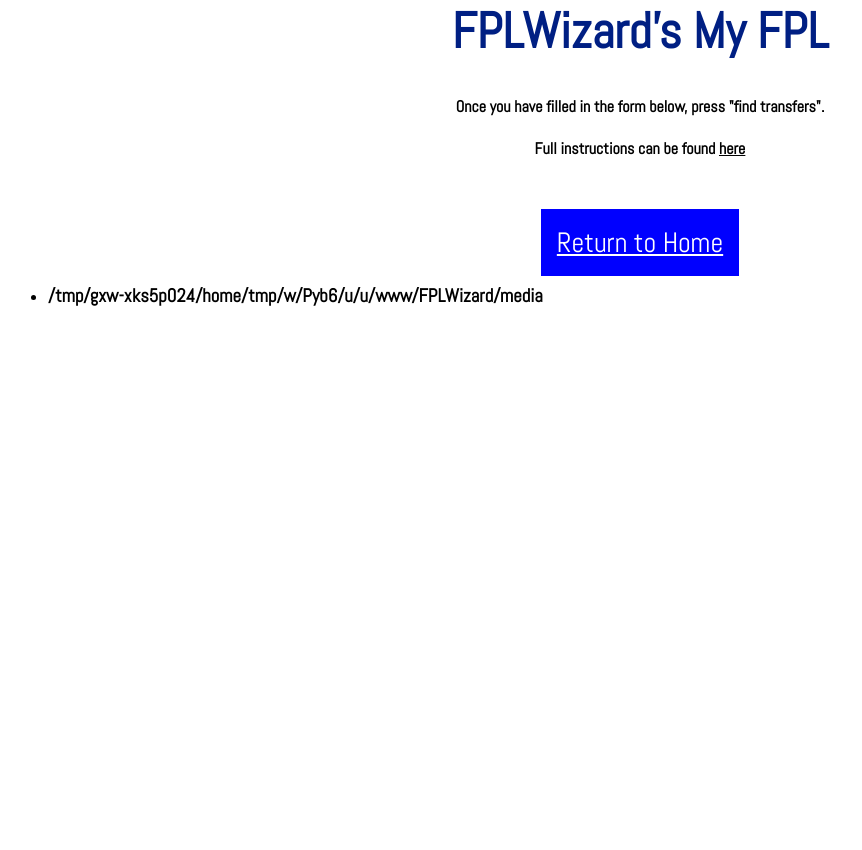
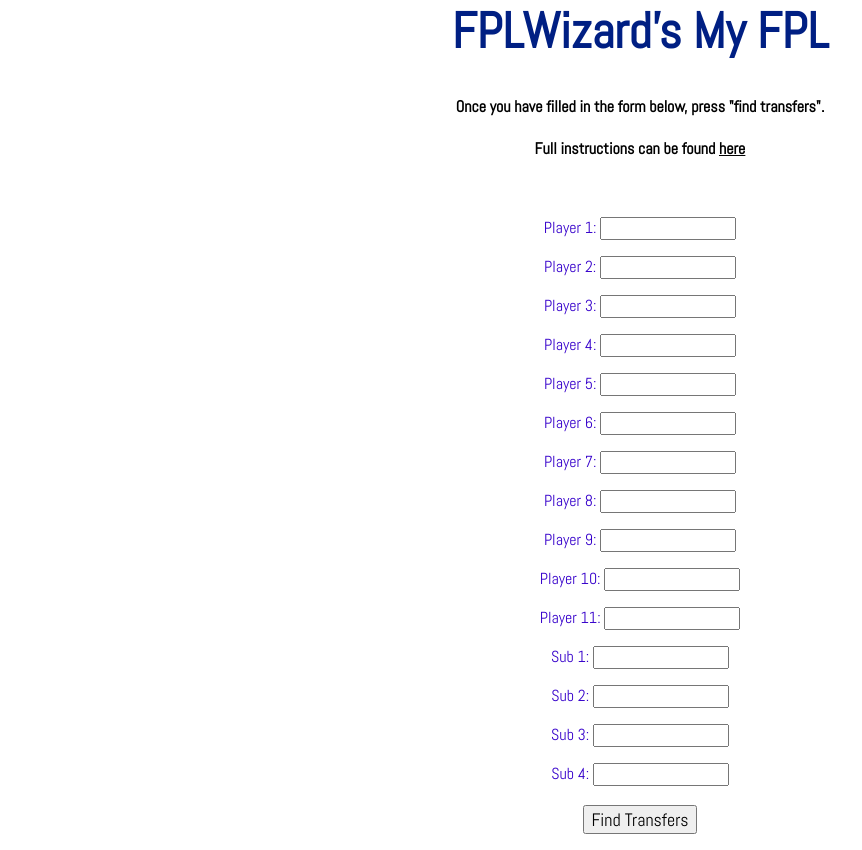
Before and after one commit to JamesRestell8/NEA_website, a Django app: page /MyFPL/ in a window 1280 px wide. Shown: the part 130-980 px from the top of the page, without its empty margins (0-862 px from the left). Before the commit the page ends 436 px from the top, so only its background shows below. Run offline with Django 4.2, Linux system fonts and the light colour scheme; parts of the project's set-up code (start-up, migrations or seed data) failed here and were passed over; some libraries are stand-ins or nearby versions.

Commit message:
My FPL now has a form that the user can fill in for their team. The site will check that the team is valid (all players exist), and then output the team with their simplified name. Also updated the instructions page.

```diff
--- a/FPLWizard/webApp/forms.py
+++ b/FPLWizard/webApp/forms.py
@@ -1 +1,18 @@
 from django import forms
+
+class userTeamEntry(forms.Form):
+    player1 = forms.CharField(max_length=100, label="Player 1")
+    player2 = forms.CharField(max_length=100, label="Player 2")
+    player3 = forms.CharField(max_length=100, label="Player 3")
+    player4 = forms.CharField(max_length=100, label="Player 4")
+    player5 = forms.CharField(max_length=100, label="Player 5")
+    player6 = forms.CharField(max_length=100, label="Player 6")
+    player7 = forms.CharField(max_length=100, label="Player 7")
+    player8 = forms.CharField(max_length=100, label="Player 8")
+    player9 = forms.CharField(max_length=100, label="Player 9")
+    player10 = forms.CharField(max_length=100, label="Player 10")
+    player11 = forms.CharField(max_length=100, label="Player 11")
+    sub1 = forms.CharField(max_length=100, label="Sub 1")
+    sub2 = forms.CharField(max_length=100, label="Sub 2")
+    sub3 = forms.CharField(max_length=100, label="Sub 3")
+    sub4 = forms.CharField(max_length=100, label="Sub 4")
--- a/FPLWizard/webApp/static/webApp/style.css
+++ b/FPLWizard/webApp/static/webApp/style.css
@@ -85,7 +85,7 @@ a {
 }
 
 p {
-    font-size: x-large;
+    font-size: medium;
     color: rgb(54, 0, 203);
     text-align: center;
 }
--- a/FPLWizard/webApp/templates/webApp/fplIDHelp.html
+++ b/FPLWizard/webApp/templates/webApp/fplIDHelp.html
@@ -16,8 +16,10 @@
     <div id='center'>
             <div id='IDHelp'>
             1. Login to fantasy premier league via fantasy.premierleague.com <br>
-            2. Navigate to the "Points" page <br>
-            3. The number after "fantasy.premierleague.com/entry/..." is your FPL ID
+            2. Navigate to the "Pick Team" page <br>
+            3. Go to "List View" <br>
+            4. For each player, click on the information button (i), and copy and paste their full name into the FPLWizard form.
+            <img src="{% static 'webApp/listViewExample.jpg' %}" alt="Your view should look similar to this">
             <br>
             <br>
             <br>
--- a/FPLWizard/webApp/templates/webApp/myFPL.html
+++ b/FPLWizard/webApp/templates/webApp/myFPL.html
@@ -30,8 +30,11 @@
         <h4>Full instructions can be found <a id='inline-link' href='/MyFPL/fplIDHelp'>here</a></h4>
     </div>
 
-
-    <p><a href="/webApp"> Return to Home </a></p>
+    <form action="/MyFPL/" method="post">
+        {% csrf_token %}
+        {{ form.as_p }}
+        <input type='submit' value='Find Transfers'>
+    </form>
 
     <ul>
     {% for item in content %}
--- a/FPLWizard/webApp/views.py
+++ b/FPLWizard/webApp/views.py
@@ -10,6 +10,7 @@ from .databaseUpdates import DatabaseUpdater
 from .user import User
 from .models import APIIDDictionary, FPLAPIStatsGameweek, UnderstatAPIStatsGameweek
 import pandas as pd
+from .forms import userTeamEntry
 from FPLWizard.settings import MEDIA_ROOT
 
 # Home/Welcome screen
@@ -34,29 +35,30 @@ def csvTeamToPandas(file):
 def myFPL(request):
     template = loader.get_template("webApp/myFPL.html")
 
-    content = [MEDIA_ROOT]
-
+    team = []
 
     # it it's not GET, we know it's POST
     if request.method == "POST":
-        pass
-        # Make a new instance of user class, and use method to access FPL team
-        #user = User(email, password, fplID)
-        #team = user.getFplTeam()
+        form = userTeamEntry(request.POST)
+        if form.is_valid():
+            for i in range(11):
+                team.append(form.cleaned_data[f"player{i+1}"])
+            for i in range(4):
+                team.append(form.cleaned_data[f"sub{i+1}"])
 
-        #if user.isValid():
-        ## this line excludes information about bonus chips and transfers which will be needed
-        #    table = team['picks']
-        #    for i in range(len(table)):
-        #        num = table[i].get('element')
-        #        player = APIIDDictionary.objects.get(fplID=num)
-        #        playerPoints = FPLAPIStatsGameweek.objects.get(fpl_id=num).fpl_total_points
-        #        toPrint.append(player.understatName + " " + playerPoints)
-        #else:
-        #    valid = False
-        #    toPrint = "Invalid FPL login details"
+        user = User(team)
+        if user.isValid():
+            print("Team is valid!")
+            for i in range(len(team)):
+                team[i] = APIIDDictionary.objects.get(fplName=team[i]).understatName
+        else:
+            print("Team is not valid :(")
+
+    else:
+        form = userTeamEntry()
     context = {
-        'content': content
+        'content': team,
+        'form': form
     }
     return HttpResponse(template.render(context, request))
 
```
Also changed, not shown: FPLWizard/webApp/user.py (+9 -15 lines), FPLWizard/webApp/static/webApp/listViewExample.JPG (added).
